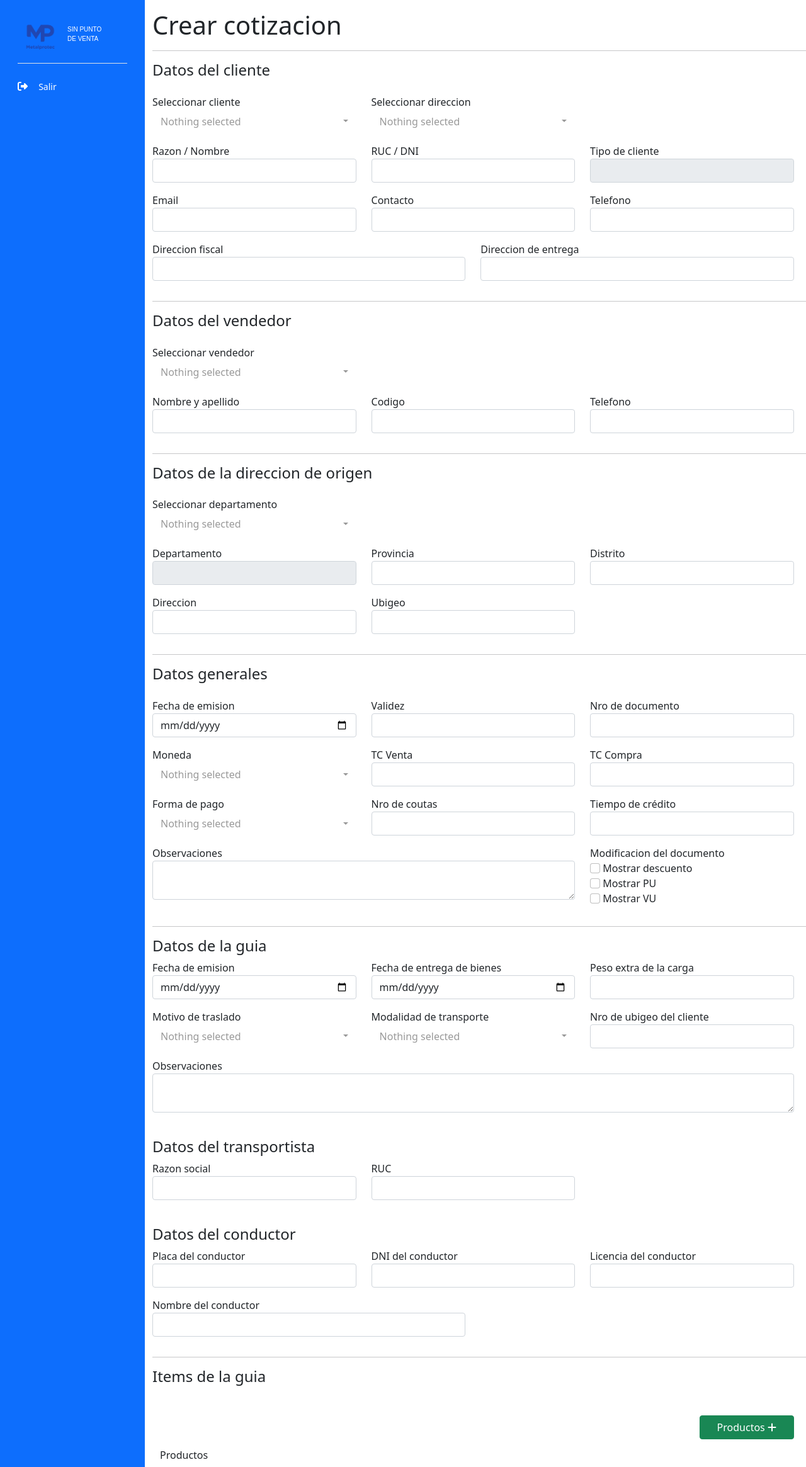
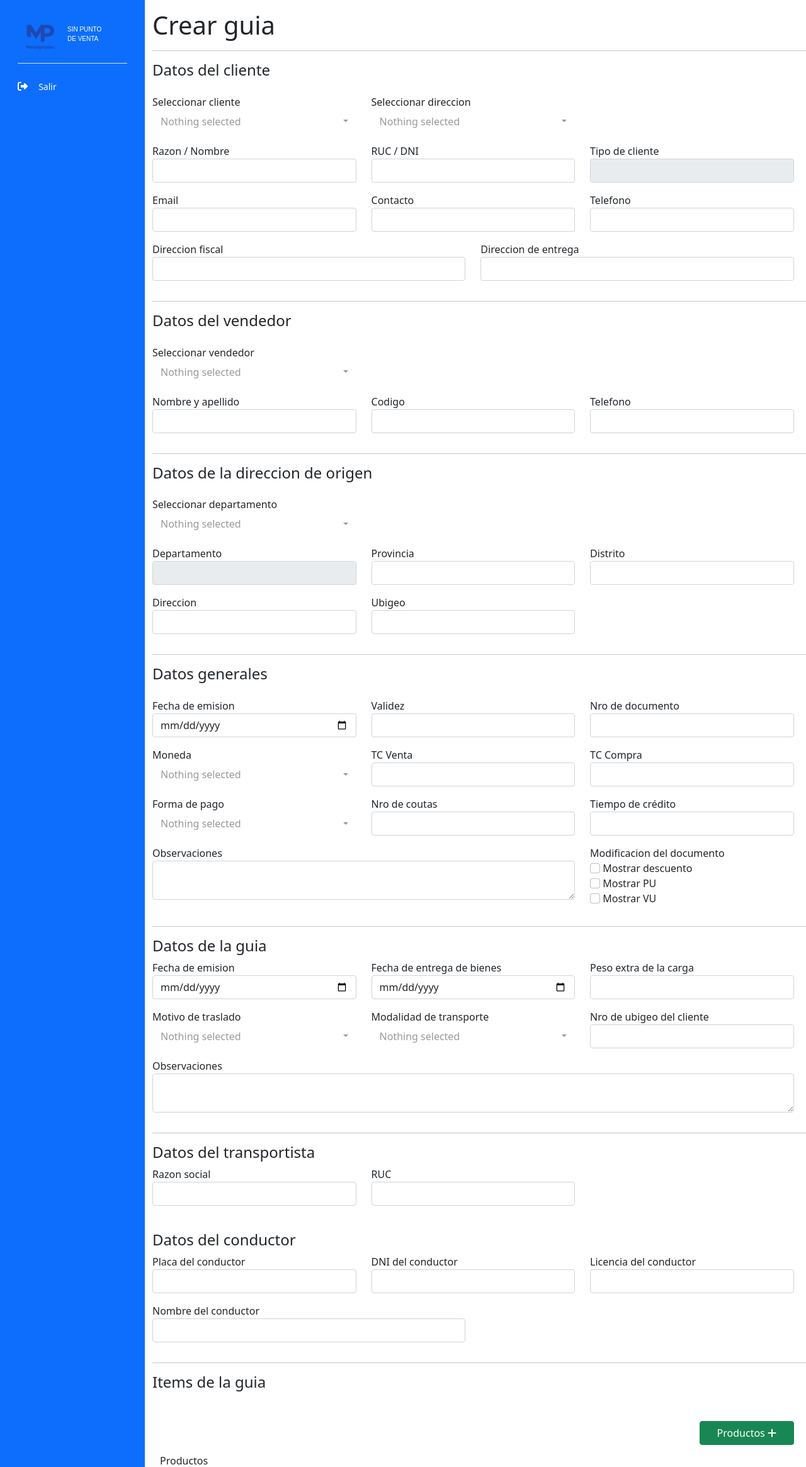
Before and after one commit to franciscoSegovia1997/AppMetalprotec, a Django app: template salesMetalprotec/templates/newGuideMetalprotec.html in a window 1280 px wide. Shown: the top 2330 px of the page at 63% size. Run offline with Django 4.2, Linux system fonts and the light colour scheme; the template is opened without the code that fills it, so the values that code supplies are empty; some libraries are stand-ins or nearby versions.

Commit message:
[ADD] New Guide added

```diff
--- a/salesMetalprotec/templates/newGuideMetalprotec.html
+++ b/salesMetalprotec/templates/newGuideMetalprotec.html
@@ -21,7 +21,7 @@
 
 {% block pageContent %}
     <div class="container" style="height: 100vh; overflow: scroll;">
-        <h1 class="mt-3 mb-3">Crear cotizacion</h1>
+        <h1 class="mt-3 mb-3">Crear guia</h1>
         <hr>
         <div class="row">
             <h4>Datos del cliente</h4>
@@ -306,7 +306,7 @@
                 </div>
             </div>
         </div>
-        <br>
+        <hr>
         <div class="row">
             <h4>Datos del transportista</h4>
             <div class="row mb-3">
```
